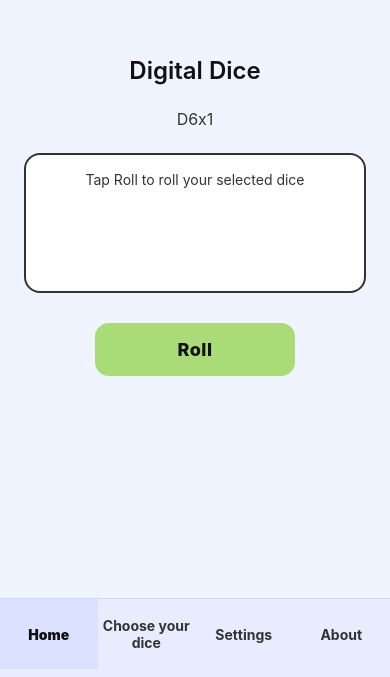
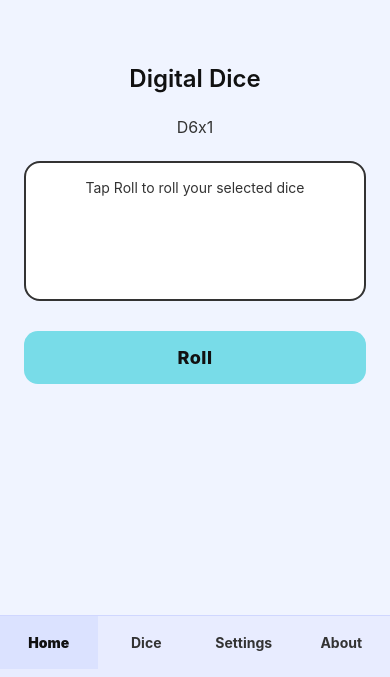
Before and after one commit to philtc/digital-dice, a React Native app: screen / in a window 390 px wide. Shown: the part 167-844 px from the top of the page. Built offline with nearby package versions, Linux system fonts and the light colour scheme.

Commit message:
UI: use blue as primary; rename Choose to Dice; make Roll button full-width; improve About text contrast

```diff
--- a/App.js
+++ b/App.js
@@ -46,7 +46,7 @@ export default function App() {
           boxBorder: '#4B4B4B', // --color-gray-dark-200
           pillBg: '#373737',
           pillBorder: '#4B4B4B',
-          primaryBg: '#A9DC76', // --color-green-dark for primary actions
+          primaryBg: '#78DCE8', // use blue as primary
           primaryText: '#232323',
           secondaryBg: '#373737',
           secondaryBorder: '#4B4B4B',
@@ -72,8 +72,8 @@ export default function App() {
           accentOrange: '#FFD866',
           accentGreen: '#A9DC76',
           accentBlue: '#78DCE8',
-          // Primary uses accentGreen
-          primaryBg: '#A9DC76',
+          // Primary uses accentBlue
+          primaryBg: '#78DCE8',
           primaryText: '#111',
           secondaryBg: '#fff',
           secondaryBorder: '#c7d2fe',
@@ -114,7 +114,7 @@ export default function App() {
 
   const renderChoose = () => (
     <View style={[styles.content, { flex: 1, width: '100%' }]}>
-      <Text style={[styles.title, { color: colors.text }]}>Choose your dice</Text>
+      <Text style={[styles.title, { color: colors.text }]}>Dice</Text>
       <Text style={[styles.paragraph, { color: colors.subtext }]}>Use + to add, − to remove. Clear to reset. Save to apply.</Text>
       <ScrollView contentContainerStyle={styles.grid} style={{ alignSelf: 'stretch' }}>
         {[4, 6, 8, 10, 12, 20].map((sides) => (
@@ -167,8 +167,8 @@ export default function App() {
 
   const renderAbout = () => (
     <View style={styles.content}>
-      <Text style={styles.title}>About</Text>
-      <Text style={styles.paragraph}>Digital Dice — a simple dice roller built with Expo/React Native.</Text>
+      <Text style={[styles.title, { color: colors.text }]}>About</Text>
+      <Text style={[styles.paragraph, { color: colors.text }]}>Digital Dice — a simple dice roller built with Expo/React Native.</Text>
     </View>
   );
 
@@ -192,7 +192,7 @@ export default function App() {
       <View style={styles.body}>{renderContent()}</View>
       <View style={[styles.tabBar, { backgroundColor: colors.tabBg, borderTopColor: colors.tabBorder }]}>
         <TabButton label="Home" active={tab === 'Home'} onPress={() => setTab('Home')} colors={colors} />
-        <TabButton label="Choose your dice" active={tab === 'Choose'} onPress={() => setTab('Choose')} colors={colors} />
+        <TabButton label="Dice" active={tab === 'Choose'} onPress={() => setTab('Choose')} colors={colors} />
         <TabButton label="Settings" active={tab === 'Settings'} onPress={() => setTab('Settings')} colors={colors} />
         <TabButton label="About" active={tab === 'About'} onPress={() => setTab('About')} colors={colors} />
       </View>
@@ -311,11 +311,11 @@ const styles = StyleSheet.create({
   primaryBtn: {
     marginTop: 6,
     paddingVertical: 16,
-    paddingHorizontal: 28,
+    paddingHorizontal: 16,
     backgroundColor: '#3b5bfd',
     borderRadius: 14,
     elevation: 1,
-    minWidth: 200,
+    alignSelf: 'stretch',
     alignItems: 'center',
   },
   primaryBtnText: {
```
